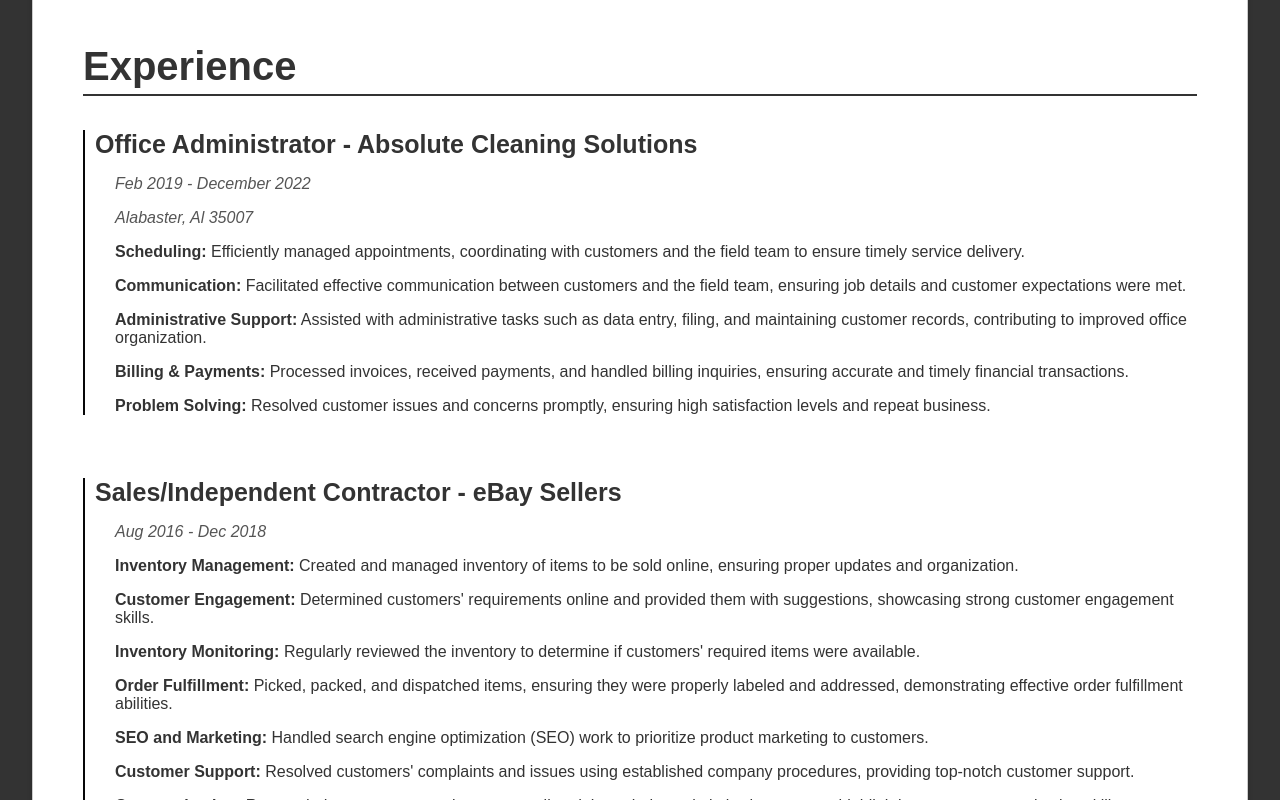
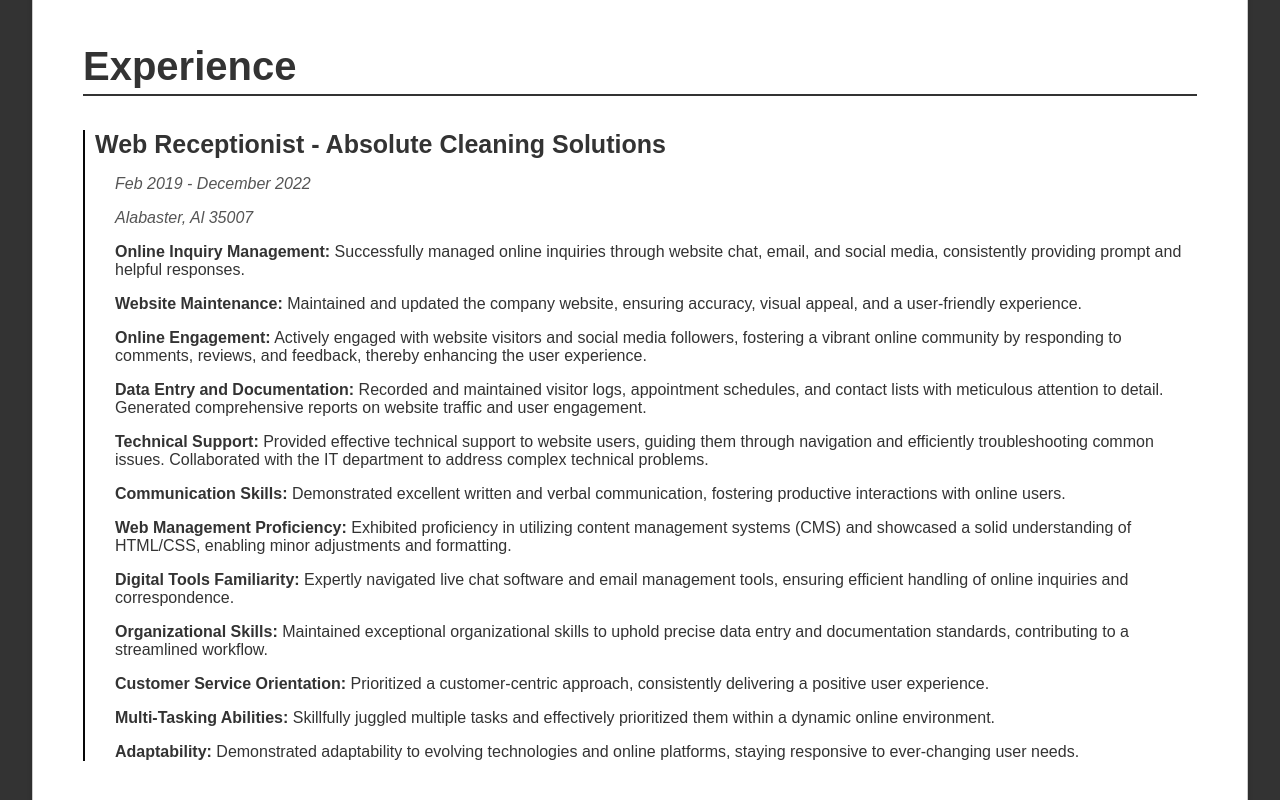
Before and after one commit to pmastropolo/myy-resumee, a React (Vite) app: page /resume in a window 1280 px wide. Shown: the part 1080-1880 px from the top of the page. Built offline with nearby package versions, Linux system fonts and the light colour scheme.

Commit message:
Update Resume.jsx

```diff
--- a/src/components/Resume/Resume.jsx
+++ b/src/components/Resume/Resume.jsx
@@ -60,14 +60,21 @@
     <h2>Experience</h2>
 
       <div className="experience-item">
-      <h3>Office Administrator - Absolute Cleaning Solutions</h3>
+      <h3>Web Receptionist - Absolute Cleaning Solutions</h3>
       <p className="date">Feb 2019 - December 2022</p>
       <p className="date">Alabaster, Al 35007</p>
-       <p><b>Scheduling:</b> Efficiently managed appointments, coordinating with customers and the field team to ensure timely service delivery.</p>
-        <p><b>Communication:</b> Facilitated effective communication between customers and the field team, ensuring job details and customer expectations were met.</p>
-        <p><b>Administrative Support:</b> Assisted with administrative tasks such as data entry, filing, and maintaining customer records, contributing to improved office organization.</p>
-        <p><b>Billing & Payments:</b> Processed invoices, received payments, and handled billing inquiries, ensuring accurate and timely financial transactions.</p>
-        <p><b>Problem Solving:</b> Resolved customer issues and concerns promptly, ensuring high satisfaction levels and repeat business.</p>
+      <p><b>Online Inquiry Management:</b> Successfully managed online inquiries through website chat, email, and social media, consistently providing prompt and helpful responses.</p>
+<p><b>Website Maintenance:</b> Maintained and updated the company website, ensuring accuracy, visual appeal, and a user-friendly experience.</p>
+<p><b>Online Engagement:</b> Actively engaged with website visitors and social media followers, fostering a vibrant online community by responding to comments, reviews, and feedback, thereby enhancing the user experience.</p>
+<p><b>Data Entry and Documentation:</b> Recorded and maintained visitor logs, appointment schedules, and contact lists with meticulous attention to detail. Generated comprehensive reports on website traffic and user engagement.</p>
+<p><b>Technical Support:</b> Provided effective technical support to website users, guiding them through navigation and efficiently troubleshooting common issues. Collaborated with the IT department to address complex technical problems.</p>
+<p><b>Communication Skills:</b> Demonstrated excellent written and verbal communication, fostering productive interactions with online users.</p>
+<p><b>Web Management Proficiency:</b> Exhibited proficiency in utilizing content management systems (CMS) and showcased a solid understanding of HTML/CSS, enabling minor adjustments and formatting.</p>
+<p><b>Digital Tools Familiarity:</b> Expertly navigated live chat software and email management tools, ensuring efficient handling of online inquiries and correspondence.</p>
+<p><b>Organizational Skills:</b> Maintained exceptional organizational skills to uphold precise data entry and documentation standards, contributing to a streamlined workflow.</p>
+<p><b>Customer Service Orientation:</b> Prioritized a customer-centric approach, consistently delivering a positive user experience.</p>
+<p><b>Multi-Tasking Abilities:</b> Skillfully juggled multiple tasks and effectively prioritized them within a dynamic online environment.</p>
+<p><b>Adaptability:</b> Demonstrated adaptability to evolving technologies and online platforms, staying responsive to ever-changing user needs.</p>
     </div>
     <br></br>
 
```
